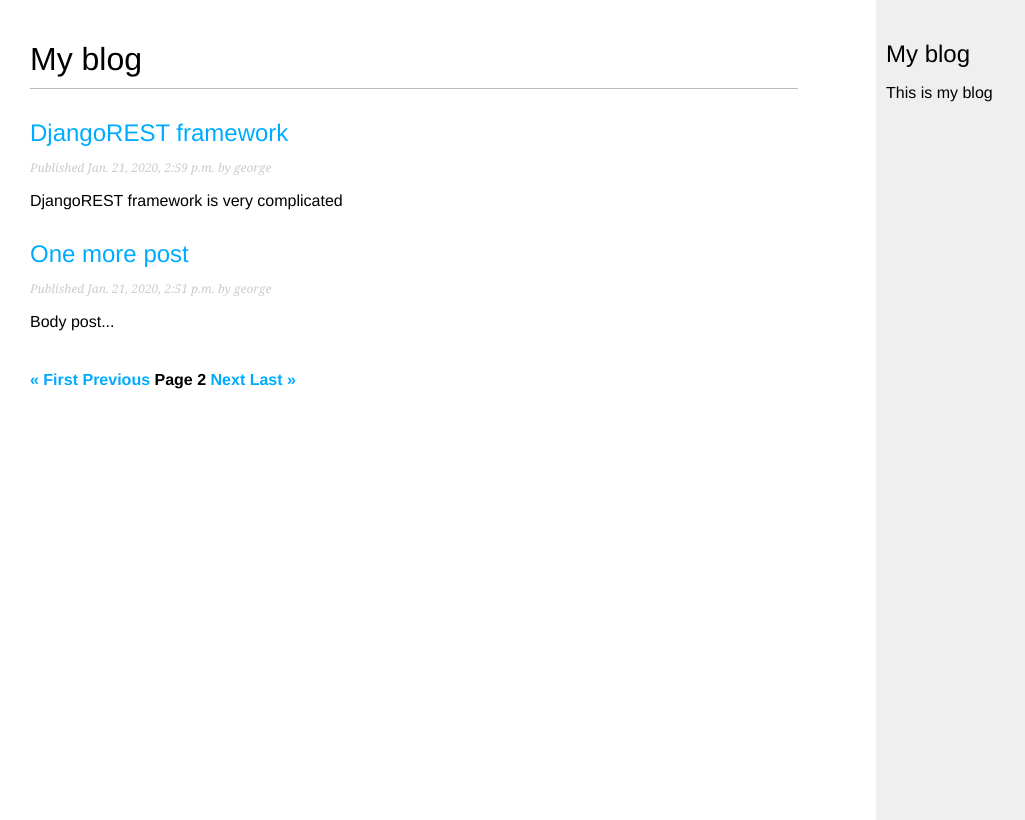
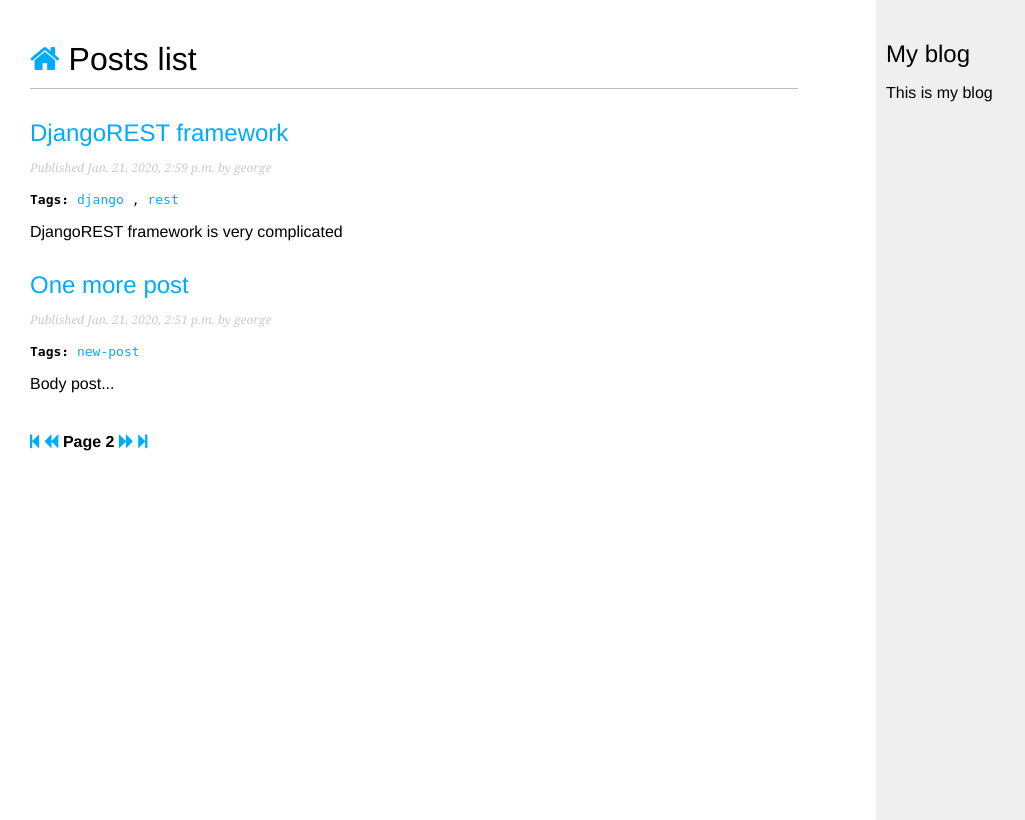
Before and after one commit to george-condeescu/django-by-example, a Django app: page /blog/?page=2 in a window 1280 px wide. Shown: the whole page, without its empty margins (0-1025 px from the left). Run offline with Django 3.2, Linux system fonts and the light colour scheme; data comes from the database, SQL or seed files in the repository; both versions use the stored data as it was after the commit; parts of the project's set-up code (start-up, migrations or seed data) failed here and were passed over.

Commit message:
Third commit

```diff
--- a/blog/models.py
+++ b/blog/models.py
@@ -3,6 +3,7 @@
 from django.contrib.auth.models import User
 from django.urls import reverse
 from datetime import datetime
+from taggit.managers import TaggableManager
 
 # Create your models here.
 class PublishedManager(models.Manager):
@@ -33,6 +34,7 @@
     objects = models.Manager()
     published = PublishedManager()
     draft = DraftManager()
+    tags=TaggableManager()
 
     def __str__(self):
         return self.title
--- a/blog/templates/list.html
+++ b/blog/templates/list.html
@@ -1,28 +1,41 @@
 {% extends 'base.html' %}
 {% block content%}
-<h1>My blog</h1>
+<h1><a href="{% url 'blog:post_list'%}"><i class="fa fa-home"></i></a> Posts list</h1>
 
 {% for post in posts %}
 <h2><a href="{{ post.get_absolute_url }}">{{post.title}}</a></h2>
 <p class="date">Published {{post.publish}} by {{post.author}}</p>
+<!--p class="tags">
+Tags: <code>{{post.tags.all|join:", "}}</code>
+</p-->
+<p class="posts">
+<code>
+<strong>Tags:</strong>
+{% for tag in post.tags.all %}
+<a href="{% url 'blog:post_list_by_tag' tag.slug %}">{{tag.slug}}</a>
+{% if not forloop.last %}, {% endif %}
+{% endfor %}
+</code>
+</p>
+
 <p>{{post.body|truncatewords:30|linebreaks}}</p>
 
 {% endfor %}
 <div class="pagination">
     <span class="step-links">
     <!--page_obj este transmis de clasa PostListView care mosteneste ListView -->
-        {% if page_obj.has_previous %}
-            <a href="?page=1">&laquo; First</a>
-            <a href="?page={{ page_obj.previous_page_number }}">Previous</a>
+        {% if posts.has_previous %}
+            <a href="?page=1"><i class="fa fa-step-backward"></i></a>
+            <a href="?page={{ posts.previous_page_number }}"><i class="fa fa-backward"></i></a>
         {% endif %}
 
         <span class="current">
-            Page {{ page_obj.number }}
+            Page {{ posts.number }}
         </span>
 
-        {% if page_obj.has_next %}
-            <a href="?page={{ page_obj.next_page_number }}">Next</a>
-            <a href="?page={{ page_obj.paginator.num_pages }}">Last &raquo;</a>
+        {% if posts.has_next %}
+            <a href="?page={{ posts.next_page_number }}"><i class="fa fa-forward"></i></a>
+            <a href="?page={{ posts.paginator.num_pages }}"><i class="fa fa-step-forward"></i></a>
         {% endif %}
     </span>
 </div>
--- a/blog/urls.py
+++ b/blog/urls.py
@@ -3,8 +3,9 @@
 
 app_name='blog'
 urlpatterns = [
-    # path('', views.post_list, name='post_list'),
-    path('', views.PostListView.as_view(), name='post_list'),
+    path('', views.post_list, name='post_list'),
+    path('tag/<slug:tag_slug>', views.post_list, name='post_list_by_tag'),
+    # path('', views.PostListView.as_view(), name='post_list'),
     path('<int:year>/<int:month>/<int:day>/<slug:slug>', views.post_detail, name='post_detail'),
     path('<int:post_id>/share', views.post_share, name='post_share'),
 ]
--- a/blog/views.py
+++ b/blog/views.py
@@ -5,30 +5,37 @@
 from .forms import EmailPostForm, CommentForm
 from django.core.mail import send_mail
 from django.conf import settings
+from taggit.models import Tag
+from django.db.models import Count
 
 # Create your views here.
-# def post_list(request):
-#     object_list=Post.objects.all()
-#     paginator=Paginator(object_list,2)
-#     page=request.GET.get('page') # numarul paginii
-#     print(page)
-#     try:
-#         posts=paginator.page(page)
-#     except EmptyPage:
-#         # page is out of range deliver last page
-#         posts=paginator.page(paginator.num_pages)
-#     except PageNotAnInteger:
-#         # if page is not an integer deliver fist page
-#         posts=paginator.page(1)
-#     return render(request, 'list.html', {'page':page, 'posts':posts})
+def post_list(request, tag_slug=None):
+    object_list=Post.objects.all()
+    tag=None
+
+    if tag_slug:
+        tag=get_object_or_404(Tag, slug=tag_slug)
+        object_list=object_list.filter(tags__in=[tag])
+
+    paginator=Paginator(object_list,2)
+    page=request.GET.get('page') # numarul paginii
+    print(page)
+    try:
+        posts=paginator.page(page)
+    except EmptyPage:
+        # page is out of range deliver last page
+        posts=paginator.page(paginator.num_pages)
+    except PageNotAnInteger:
+        # if page is not an integer deliver fist page
+        posts=paginator.page(1)
+    return render(request, 'list.html', {'page':page, 'posts':posts, 'tag':tag})
 
 # o alternativa la post_list view este folosirea unei generic view
-
-class PostListView(ListView):
-    queryset=Post.objects.all()
-    paginate_by=2
-    context_object_name='posts'
-    template_name='list.html'
+# class PostListView(ListView):
+#     queryset=Post.objects.all()
+#     paginate_by=2
+#     context_object_name='posts'
+#     template_name='list.html'
 
 
 def post_detail(request, year, month, day, slug):
@@ -37,7 +44,6 @@
                                     publish__month=month,
                                     publish__day=day
                             )
-    # return render(request, 'detail.html', {'post':post})
     # list of active comments for this post
     comments=post.comments.filter(active=True)
 
@@ -54,7 +60,12 @@
 
     else:
         comment_form=CommentForm()
-    return render(request, 'detail.html', {'post':post, 'comments':comments, 'comment_form':comment_form})
+    # lista de similar posts
+    post_tags_ids=post.tags.values_list('id', flat=True) # obtin id-urile tuturor tag-urilor
+    similar_posts=Post.published.filter(tags__in=post_tags_ids).exclude(id=post.id)
+    similar_posts=similar_posts.annotate(same_tags=Count('tags')).order_by('-same_tags', '-publish')[:4]
+
+    return render(request, 'detail.html', {'post':post, 'comments':comments, 'comment_form':comment_form, 'similar_posts':similar_posts})
 
 def post_share(request, post_id):
     post=get_object_or_404(Post, id=post_id, status='published')
--- a/mysite/settings.py
+++ b/mysite/settings.py
@@ -38,6 +38,7 @@
     'django.contrib.messages',
     'django.contrib.staticfiles',
     'blog',
+    'taggit',
 ]
 
 MIDDLEWARE = [
```
Also changed, not shown: blog/templates/detail.html (+12 -2 lines), blog/migrations/0005_auto_20200204_0701.py (added), db.sqlite3.
